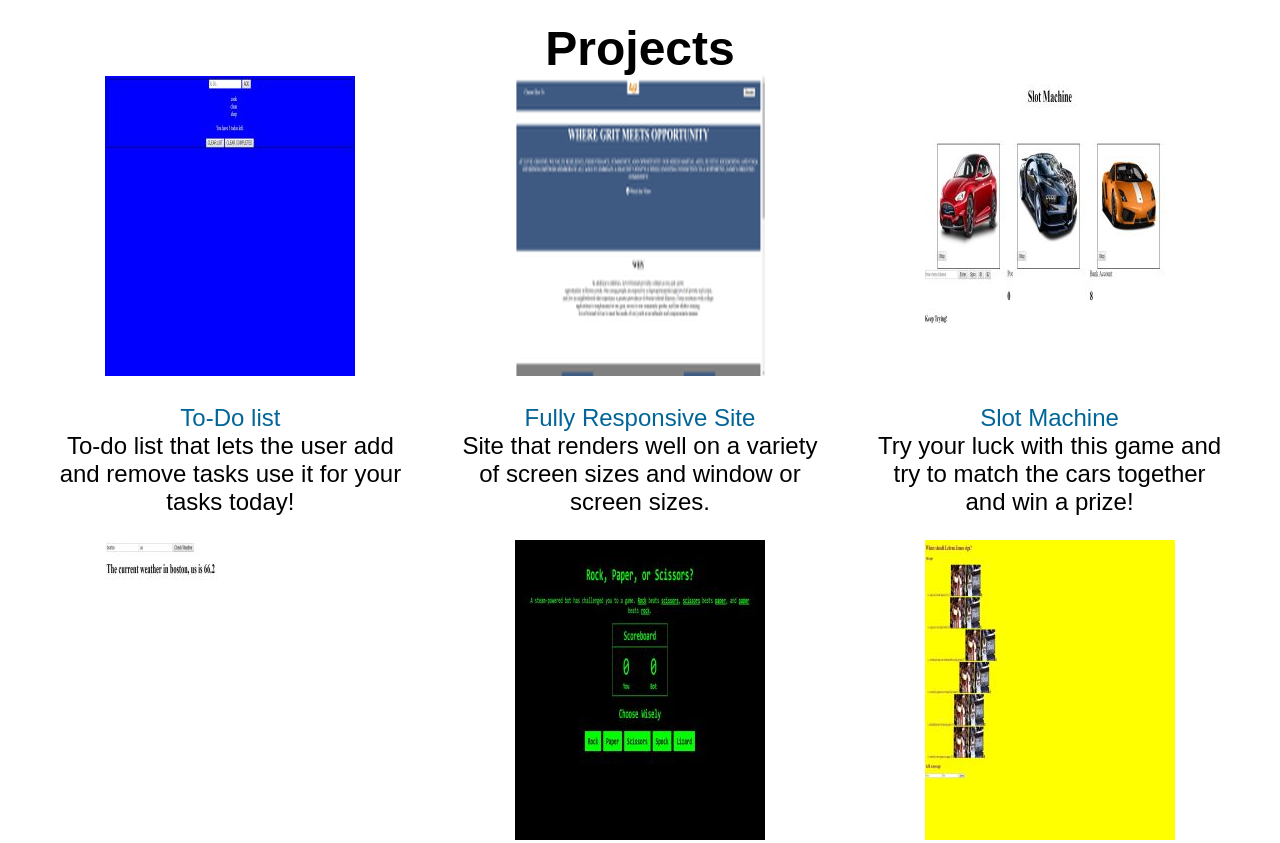
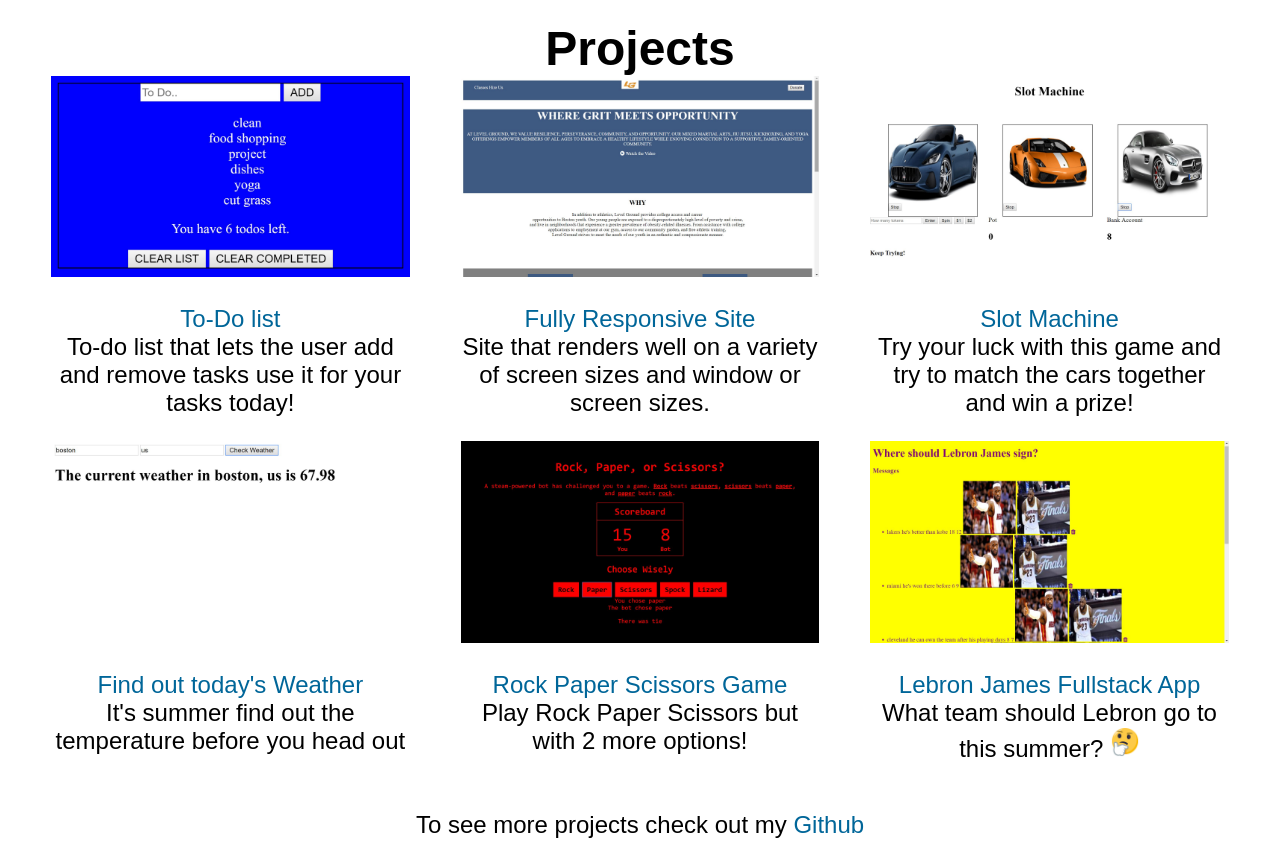
Before and after one commit to rakimdevcraig/portfolio, a plain HTML site: page index.html in a window 1280 px wide. Shown: the part 682-1525 px from the top of the page. Drawn offline with Linux system fonts and the light colour scheme.

Commit message:
updated project pictures

```diff
--- a/css/style.css
+++ b/css/style.css
@@ -100,19 +100,14 @@ nav p{
   text-align: center;
 }
 
-/* .skills ul li{
-  font-size: 1.5rem;
-  display: inline-table;
-}
-
-.skills ul{
-  margin-bottom: 0px;
-
-} */
 
 .skillpic{
   width: 20%;
   float: left;
+}
+
+.projectpics{
+  width: 100%;
 }
 
 .showcase{
@@ -133,6 +128,7 @@ a{
   text-decoration: none;
   color: rgb(0, 102, 153)
 }
+
 .currently ul li{
   display: inline-block;
 }
@@ -140,7 +136,6 @@ a{
 .faIcons li i{
   color: black;
   font-size: 30px;
-
 }
 
 .faIcons{
--- a/index.html
+++ b/index.html
@@ -38,31 +38,31 @@
       <h1>Projects</h1>
     </section>
     <section class="examples">
-      <img src="img/todopic.jpg" alt="list">
+      <img class="projectpics" src="img/todopic1.jpg" alt="list">
       <p><a href="https://github.com/rakimdevcraig/todolist">To-Do list</a><br>To-do list that lets the user add and remove tasks use it for your tasks today!</p>
     </section>
     <section class="examples">
-      <img src="img/site.png" alt="site">
+      <img class="projectpics" src="img/lg1.jpg" alt="site">
       <p><a href="https://github.com/rakimdevcraig/responsivesite">Fully Responsive Site</a><br> Site that renders
       well on a variety of screen sizes and window or screen sizes.</p>
     </section>
     <section class="examples">
-      <img src="img/slot.jpg" alt="slot">
+      <img class="projectpics" src="img/slot1.jpg" alt="slot">
       <p><a href="https://github.com/rakimdevcraig/Slot-Machine">Slot Machine</a><br>Try your luck with this game and try to match
       the cars together and win a prize!</p>
     </section>
     <section class="examples">
-      <img src="img/weather.jpg" alt="weather">
+      <img class="projectpics" src="img/weather1.jpg" alt="weather">
       <p><a href="https://github.com/rakimdevcraig/weatherApp">Find out today's Weather</a><br>It's summer find out the temperature
       before you head out</p>
     </section>
     <section class="examples">
-      <img src="img/rockpaper.jpg" alt="rock">
+      <img class="projectpics" src="img/rockpaper1.jpg" alt="rock">
       <p><a href="https://github.com/rakimdevcraig/rockPaperScissors">Rock Paper Scissors Game</a><br>Play Rock Paper Scissors but with
         2 more options!</p>
     </section>
     <section class="examples">
-      <img src="img/lebron.jpg" alt="Lebron">
+      <img class="projectpics" src="img/lebron1.jpg" alt="Lebron">
       <p><a href="https://github.com/rakimdevcraig/personalExpress">Lebron James Fullstack App</a><br>What team should Lebron go to this summer?
         <img class="emoji" src="img/emoji.png" alt="emoji"></p>
     </section>
```
Also changed, not shown: img/lebron.jpg (deleted), img/lebron1.jpg (added), img/lg1.jpg (added), img/rockpaper.jpg (deleted), img/rockpaper1.jpg (added), img/site.png (deleted), img/slot.jpg (deleted), img/slot1.jpg (added), img/slotmachine.png (deleted), img/todolist.png (deleted), img/todopic.jpg (deleted), img/todopic1.jpg (added), img/weather.jpg (deleted), img/weather1.jpg (added).
